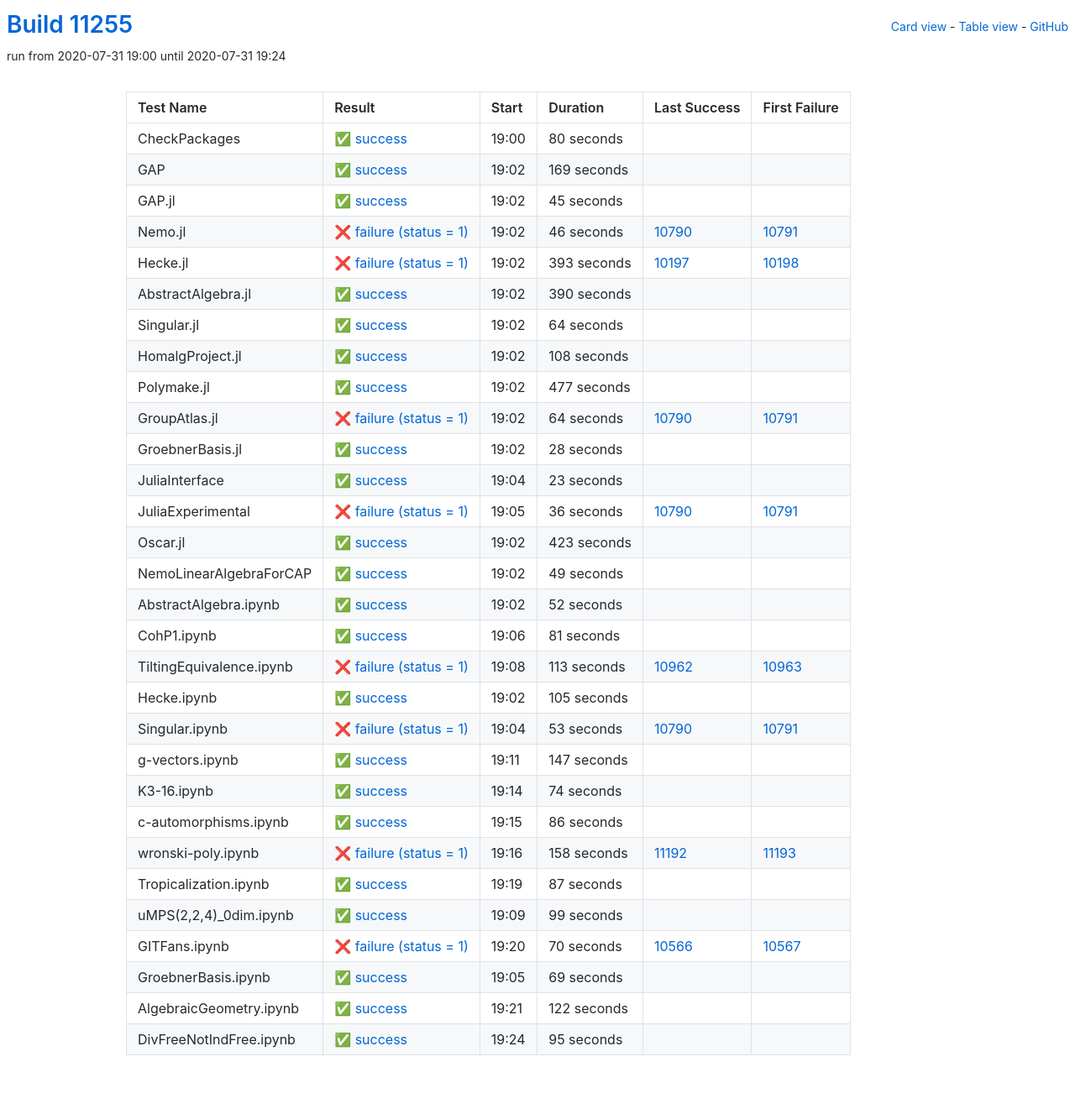
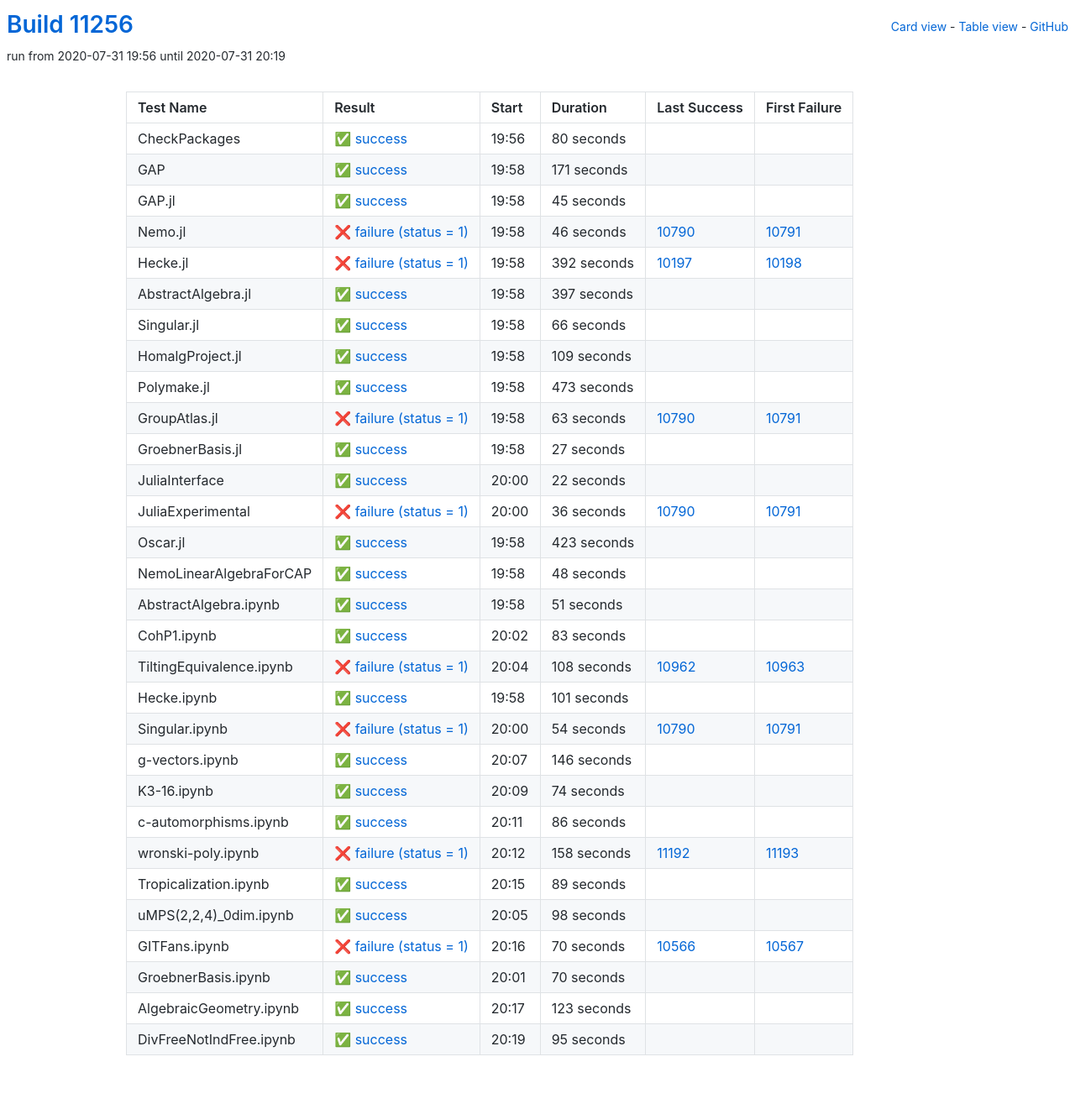
Before and after one commit to oscar-system/oscar-ci-status, a Jekyll site: the page built from table.html, in a window 1280 px wide. Shown: the whole page at 84% size. Built offline with Jekyll 4.4.1, drawn with Linux system fonts in a browser that asks for light colours.

Commit message:
Build #11256

```diff
--- a/_data/ci.yml
+++ b/_data/ci.yml
@@ -1,6 +1,6 @@
 ---
-build: 11255
-build_url: https://oscarci.mathematik.uni-kl.de/job/oscar/11255/
+build: 11256
+build_url: https://oscarci.mathematik.uni-kl.de/job/oscar/11256/
 job: oscar
 organization: oscar-system
 repo: oscar-ci-status
@@ -8,8 +8,8 @@
 tests:
 - name: CheckPackages
   id: checkpackages
-  log: https://oscarci.mathematik.uni-kl.de/job/oscar/11255/artifact/logs/build-11255/CheckPackages.log
-  start: 2020-07-31 19:00
+  log: https://oscarci.mathematik.uni-kl.de/job/oscar/11256/artifact/logs/build-11256/CheckPackages.log
+  start: 2020-07-31 19:56
   success: true
   exitcode: 0
   status: success
@@ -20,20 +20,20 @@
   first_failure_url:
 - name: GAP
   id: gap
-  log: https://oscarci.mathematik.uni-kl.de/job/oscar/11255/artifact/logs/build-11255/GAP.log
-  start: 2020-07-31 19:02
+  log: https://oscarci.mathematik.uni-kl.de/job/oscar/11256/artifact/logs/build-11256/GAP.log
+  start: 2020-07-31 19:58
   success: true
   exitcode: 0
   status: success
-  duration: 169
+  duration: 171
   last_success: false
   last_success_url:
   first_failure: false
   first_failure_url:
 - name: GAP.jl
   id: gap-jl
-  log: https://oscarci.mathematik.uni-kl.de/job/oscar/11255/artifact/logs/build-11255/GAP.jl.log
-  start: 2020-07-31 19:02
+  log: https://oscarci.mathematik.uni-kl.de/job/oscar/11256/artifact/logs/build-11256/GAP.jl.log
+  start: 2020-07-31 19:58
   success: true
   exitcode: 0
   status: success
@@ -44,8 +44,8 @@
   first_failure_url:
 - name: Nemo.jl
   id: nemo-jl
-  log: https://oscarci.mathematik.uni-kl.de/job/oscar/11255/artifact/logs/build-11255/Nemo.jl.log
-  start: 2020-07-31 19:02
+  log: https://oscarci.mathematik.uni-kl.de/job/oscar/11256/artifact/logs/build-11256/Nemo.jl.log
+  start: 2020-07-31 19:58
   success: false
   exitcode: 1
   status: failure
@@ -56,104 +56,104 @@
   first_failure_url: https://oscarci.mathematik.uni-kl.de/job/oscar/10791/
 - name: Hecke.jl
   id: hecke-jl
-  log: https://oscarci.mathematik.uni-kl.de/job/oscar/11255/artifact/logs/build-11255/Hecke.jl.log
-  start: 2020-07-31 19:02
+  log: https://oscarci.mathematik.uni-kl.de/job/oscar/11256/artifact/logs/build-11256/Hecke.jl.log
+  start: 2020-07-31 19:58
   success: false
   exitcode: 1
   status: failure
-  duration: 393
+  duration: 392
   last_success: 10197
   last_success_url: https://oscarci.mathematik.uni-kl.de/job/oscar/10197/
   first_failure: 10198
   first_failure_url: https://oscarci.mathematik.uni-kl.de/job/oscar/10198/
 - name: AbstractAlgebra.jl
   id: abstractalgebra-jl
-  log: https://oscarci.mathematik.uni-kl.de/job/oscar/11255/artifact/logs/build-11255/AbstractAlgebra.jl.log
-  start: 2020-07-31 19:02
+  log: https://oscarci.mathematik.uni-kl.de/job/oscar/11256/artifact/logs/build-11256/AbstractAlgebra.jl.log
+  start: 2020-07-31 19:58
   success: true
   exitcode: 0
   status: success
-  duration: 390
+  duration: 397
   last_success: false
   last_success_url:
   first_failure: false
   first_failure_url:
 - name: Singular.jl
   id: singular-jl
-  log: https://oscarci.mathematik.uni-kl.de/job/oscar/11255/artifact/logs/build-11255/Singular.jl.log
-  start: 2020-07-31 19:02
+  log: https://oscarci.mathematik.uni-kl.de/job/oscar/11256/artifact/logs/build-11256/Singular.jl.log
+  start: 2020-07-31 19:58
   success: true
   exitcode: 0
   status: success
-  duration: 64
+  duration: 66
   last_success: false
   last_success_url:
   first_failure: false
   first_failure_url:
 - name: HomalgProject.jl
   id: homalgproject-jl
-  log: https://oscarci.mathematik.uni-kl.de/job/oscar/11255/artifact/logs/build-11255/HomalgProject.jl.log
-  start: 2020-07-31 19:02
+  log: https://oscarci.mathematik.uni-kl.de/job/oscar/11256/artifact/logs/build-11256/HomalgProject.jl.log
+  start: 2020-07-31 19:58
   success: true
   exitcode: 0
   status: success
-  duration: 108
+  duration: 109
   last_success: false
   last_success_url:
   first_failure: false
   first_failure_url:
 - name: Polymake.jl
   id: polymake-jl
-  log: https://oscarci.mathematik.uni-kl.de/job/oscar/11255/artifact/logs/build-11255/Polymake.jl.log
-  start: 2020-07-31 19:02
+  log: https://oscarci.mathematik.uni-kl.de/job/oscar/11256/artifact/logs/build-11256/Polymake.jl.log
+  start: 2020-07-31 19:58
   success: true
   exitcode: 0
   status: success
-  duration: 477
+  duration: 473
   last_success: false
   last_success_url:
   first_failure: false
   first_failure_url:
 - name: GroupAtlas.jl
   id: groupatlas-jl
-  log: https://oscarci.mathematik.uni-kl.de/job/oscar/11255/artifact/logs/build-11255/GroupAtlas.jl.log
-  start: 2020-07-31 19:02
+  log: https://oscarci.mathematik.uni-kl.de/job/oscar/11256/artifact/logs/build-11256/GroupAtlas.jl.log
+  start: 2020-07-31 19:58
   success: false
   exitcode: 1
   status: failure
-  duration: 64
+  duration: 63
   last_success: 10790
   last_success_url: https://oscarci.mathematik.uni-kl.de/job/oscar/10790/
   first_failure: 10791
   first_failure_url: https://oscarci.mathematik.uni-kl.de/job/oscar/10791/
 - name: GroebnerBasis.jl
   id: groebnerbasis-jl
-  log: https://oscarci.mathematik.uni-kl.de/job/oscar/11255/artifact/logs/build-11255/GroebnerBasis.jl.log
-  start: 2020-07-31 19:02
+  log: https://oscarci.mathematik.uni-kl.de/job/oscar/11256/artifact/logs/build-11256/GroebnerBasis.jl.log
+  start: 2020-07-31 19:58
   success: true
   exitcode: 0
   status: success
-  duration: 28
+  duration: 27
   last_success: false
   last_success_url:
   first_failure: false
   first_failure_url:
 - name: JuliaInterface
   id: juliainterface
-  log: https://oscarci.mathematik.uni-kl.de/job/oscar/11255/artifact/logs/build-11255/JuliaInterface.log
-  start: 2020-07-31 19:04
+  log: https://oscarci.mathematik.uni-kl.de/job/oscar/11256/artifact/logs/build-11256/JuliaInterface.log
+  start: 2020-07-31 20:00
   success: true
   exitcode: 0
   status: success
-  duration: 23
+  duration: 22
   last_success: false
   last_success_url:
   first_failure: false
   first_failure_url:
 - name: JuliaExperimental
   id: juliaexperimental
-  log: https://oscarci.mathematik.uni-kl.de/job/oscar/11255/artifact/logs/build-11255/JuliaExperimental.log
-  start: 2020-07-31 19:05
+  log: https://oscarci.mathematik.uni-kl.de/job/oscar/11256/artifact/logs/build-11256/JuliaExperimental.log
+  start: 2020-07-31 20:00
   success: false
   exitcode: 1
   status: failure
@@ -164,8 +164,8 @@
   first_failure_url: https://oscarci.mathematik.uni-kl.de/job/oscar/10791/
 - name: Oscar.jl
   id: oscar-jl
-  log: https://oscarci.mathematik.uni-kl.de/job/oscar/11255/artifact/logs/build-11255/Oscar.jl.log
-  start: 2020-07-31 19:02
+  log: https://oscarci.mathematik.uni-kl.de/job/oscar/11256/artifact/logs/build-11256/Oscar.jl.log
+  start: 2020-07-31 19:58
   success: true
   exitcode: 0
   status: success
@@ -176,92 +176,92 @@
   first_failure_url:
 - name: NemoLinearAlgebraForCAP
   id: nemolinearalgebraforcap
-  log: https://oscarci.mathematik.uni-kl.de/job/oscar/11255/artifact/logs/build-11255/NemoLinearAlgebraForCAP.log
-  start: 2020-07-31 19:02
+  log: https://oscarci.mathematik.uni-kl.de/job/oscar/11256/artifact/logs/build-11256/NemoLinearAlgebraForCAP.log
+  start: 2020-07-31 19:58
   success: true
   exitcode: 0
   status: success
-  duration: 49
+  duration: 48
   last_success: false
   last_success_url:
   first_failure: false
   first_failure_url:
 - name: AbstractAlgebra.ipynb
   id: abstractalgebra-ipynb
-  log: https://oscarci.mathematik.uni-kl.de/job/oscar/11255/artifact/logs/build-11255/AbstractAlgebra.ipynb.log
-  start: 2020-07-31 19:02
+  log: https://oscarci.mathematik.uni-kl.de/job/oscar/11256/artifact/logs/build-11256/AbstractAlgebra.ipynb.log
+  start: 2020-07-31 19:58
   success: true
   exitcode: 0
   status: success
-  duration: 52
+  duration: 51
   last_success: false
   last_success_url:
   first_failure: false
   first_failure_url:
 - name: CohP1.ipynb
   id: cohp1-ipynb
-  log: https://oscarci.mathematik.uni-kl.de/job/oscar/11255/artifact/logs/build-11255/CohP1.ipynb.log
-  start: 2020-07-31 19:06
+  log: https://oscarci.mathematik.uni-kl.de/job/oscar/11256/artifact/logs/build-11256/CohP1.ipynb.log
+  start: 2020-07-31 20:02
   success: true
   exitcode: 0
   status: success
-  duration: 81
+  duration: 83
   last_success: false
   last_success_url:
   first_failure: false
   first_failure_url:
 - name: TiltingEquivalence.ipynb
   id: tiltingequivalence-ipynb
-  log: https://oscarci.mathematik.uni-kl.de/job/oscar/11255/artifact/logs/build-11255/TiltingEquivalence.ipynb.log
-  start: 2020-07-31 19:08
+  log: https://oscarci.mathematik.uni-kl.de/job/oscar/11256/artifact/logs/build-11256/TiltingEquivalence.ipynb.log
+  start: 2020-07-31 20:04
   success: false
   exitcode: 1
   status: failure
-  duration: 113
+  duration: 108
   last_success: 10962
   last_success_url: https://oscarci.mathematik.uni-kl.de/job/oscar/10962/
   first_failure: 10963
   first_failure_url: https://oscarci.mathematik.uni-kl.de/job/oscar/10963/
 - name: Hecke.ipynb
   id: hecke-ipynb
-  log: https://oscarci.mathematik.uni-kl.de/job/oscar/11255/artifact/logs/build-11255/Hecke.ipynb.log
-  start: 2020-07-31 19:02
+  log: https://oscarci.mathematik.uni-kl.de/job/oscar/11256/artifact/logs/build-11256/Hecke.ipynb.log
+  start: 2020-07-31 19:58
   success: true
   exitcode: 0
   status: success
-  duration: 105
+  duration: 101
   last_success: false
   last_success_url:
   first_failure: false
   first_failure_url:
 - name: Singular.ipynb
   id: singular-ipynb
-  log: https://oscarci.mathematik.uni-kl.de/job/oscar/11255/artifact/logs/build-11255/Singular.ipynb.log
-  start: 2020-07-31 19:04
+  log: https://oscarci.mathematik.uni-kl.de/job/oscar/11256/artifact/logs/build-11256/Singular.ipynb.log
+  start: 2020-07-31 20:00
   success: false
   exitcode: 1
   status: failure
-  duration: 53
+  duration: 54
   last_success: 10790
   last_success_url: https://oscarci.mathematik.uni-kl.de/job/oscar/10790/
   first_failure: 10791
   first_failure_url: https://oscarci.mathematik.uni-kl.de/job/oscar/10791/
 - name: g-vectors.ipynb
   id: g-vectors-ipynb
-  log: https://oscarci.mathematik.uni-kl.de/job/oscar/11255/artifact/logs/build-11255/g-vectors.ipynb.log
-  start: 2020-07-31 19:11
+  log: https://oscarci.mathematik.uni-kl.de/job/oscar/11256/artifact/logs/build-11256/g-vectors.ipynb.log
+  start: 2020-07-31 20:07
   success: true
   exitcode: 0
   status: success
-  duration: 147
+  duration: 146
   last_success: false
   last_success_url:
   first_failure: false
   first_failure_url:
 - name: K3-16.ipynb
   id: k3-16-ipynb
-  log: https://oscarci.mathematik.uni-kl.de/job/oscar/11255/artifact/logs/build-11255/K3-16.ipynb.log
-  start: 2020-07-31 19:14
+  log: https://oscarci.mathematik.uni-kl.de/job/oscar/11256/artifact/logs/build-11256/K3-16.ipynb.log
+  start: 2020-07-31 20:09
   success: true
   exitcode: 0
   status: success
@@ -272,8 +272,8 @@
   first_failure_url:
 - name: c-automorphisms.ipynb
   id: c-automorphisms-ipynb
-  log: https://oscarci.mathematik.uni-kl.de/job/oscar/11255/artifact/logs/build-11255/c-automorphisms.ipynb.log
-  start: 2020-07-31 19:15
+  log: https://oscarci.mathematik.uni-kl.de/job/oscar/11256/artifact/logs/build-11256/c-automorphisms.ipynb.log
+  start: 2020-07-31 20:11
   success: true
   exitcode: 0
   status: success
@@ -284,8 +284,8 @@
   first_failure_url:
 - name: wronski-poly.ipynb
   id: wronski-poly-ipynb
-  log: https://oscarci.mathematik.uni-kl.de/job/oscar/11255/artifact/logs/build-11255/wronski-poly.ipynb.log
-  start: 2020-07-31 19:16
+  log: https://oscarci.mathematik.uni-kl.de/job/oscar/11256/artifact/logs/build-11256/wronski-poly.ipynb.log
+  start: 2020-07-31 20:12
   success: false
   exitcode: 1
   status: failure
@@ -296,32 +296,32 @@
   first_failure_url: https://oscarci.mathematik.uni-kl.de/job/oscar/11193/
 - name: Tropicalization.ipynb
   id: tropicalization-ipynb
-  log: https://oscarci.mathematik.uni-kl.de/job/oscar/11255/artifact/logs/build-11255/Tropicalization.ipynb.log
-  start: 2020-07-31 19:19
+  log: https://oscarci.mathematik.uni-kl.de/job/oscar/11256/artifact/logs/build-11256/Tropicalization.ipynb.log
+  start: 2020-07-31 20:15
   success: true
   exitcode: 0
   status: success
-  duration: 87
+  duration: 89
   last_success: false
   last_success_url:
   first_failure: false
   first_failure_url:
 - name: uMPS(2,2,4)_0dim.ipynb
   id: umps-2-2-4-0dim-ipynb
-  log: https://oscarci.mathematik.uni-kl.de/job/oscar/11255/artifact/logs/build-11255/uMPS-2-2-4-_0dim.ipynb.log
-  start: 2020-07-31 19:09
+  log: https://oscarci.mathematik.uni-kl.de/job/oscar/11256/artifact/logs/build-11256/uMPS-2-2-4-_0dim.ipynb.log
+  start: 2020-07-31 20:05
   success: true
   exitcode: 0
   status: success
-  duration: 99
+  duration: 98
   last_success: false
   last_success_url:
   first_failure: false
   first_failure_url:
 - name: GITFans.ipynb
   id: gitfans-ipynb
-  log: https://oscarci.mathematik.uni-kl.de/job/oscar/11255/artifact/logs/build-11255/GITFans.ipynb.log
-  start: 2020-07-31 19:20
+  log: https://oscarci.mathematik.uni-kl.de/job/oscar/11256/artifact/logs/build-11256/GITFans.ipynb.log
+  start: 2020-07-31 20:16
   success: false
   exitcode: 1
   status: failure
@@ -332,32 +332,32 @@
   first_failure_url: https://oscarci.mathematik.uni-kl.de/job/oscar/10567/
 - name: GroebnerBasis.ipynb
   id: groebnerbasis-ipynb
-  log: https://oscarci.mathematik.uni-kl.de/job/oscar/11255/artifact/logs/build-11255/GroebnerBasis.ipynb.log
-  start: 2020-07-31 19:05
+  log: https://oscarci.mathematik.uni-kl.de/job/oscar/11256/artifact/logs/build-11256/GroebnerBasis.ipynb.log
+  start: 2020-07-31 20:01
   success: true
   exitcode: 0
   status: success
-  duration: 69
+  duration: 70
   last_success: false
   last_success_url:
   first_failure: false
   first_failure_url:
 - name: AlgebraicGeometry.ipynb
   id: algebraicgeometry-ipynb
-  log: https://oscarci.mathematik.uni-kl.de/job/oscar/11255/artifact/logs/build-11255/AlgebraicGeometry.ipynb.log
-  start: 2020-07-31 19:21
+  log: https://oscarci.mathematik.uni-kl.de/job/oscar/11256/artifact/logs/build-11256/AlgebraicGeometry.ipynb.log
+  start: 2020-07-31 20:17
   success: true
   exitcode: 0
   status: success
-  duration: 122
+  duration: 123
   last_success: false
   last_success_url:
   first_failure: false
   first_failure_url:
 - name: DivFreeNotIndFree.ipynb
   id: divfreenotindfree-ipynb
-  log: https://oscarci.mathematik.uni-kl.de/job/oscar/11255/artifact/logs/build-11255/DivFreeNotIndFree.ipynb.log
-  start: 2020-07-31 19:24
+  log: https://oscarci.mathematik.uni-kl.de/job/oscar/11256/artifact/logs/build-11256/DivFreeNotIndFree.ipynb.log
+  start: 2020-07-31 20:19
   success: true
   exitcode: 0
   status: success
```
Also changed, not shown: README.md.
